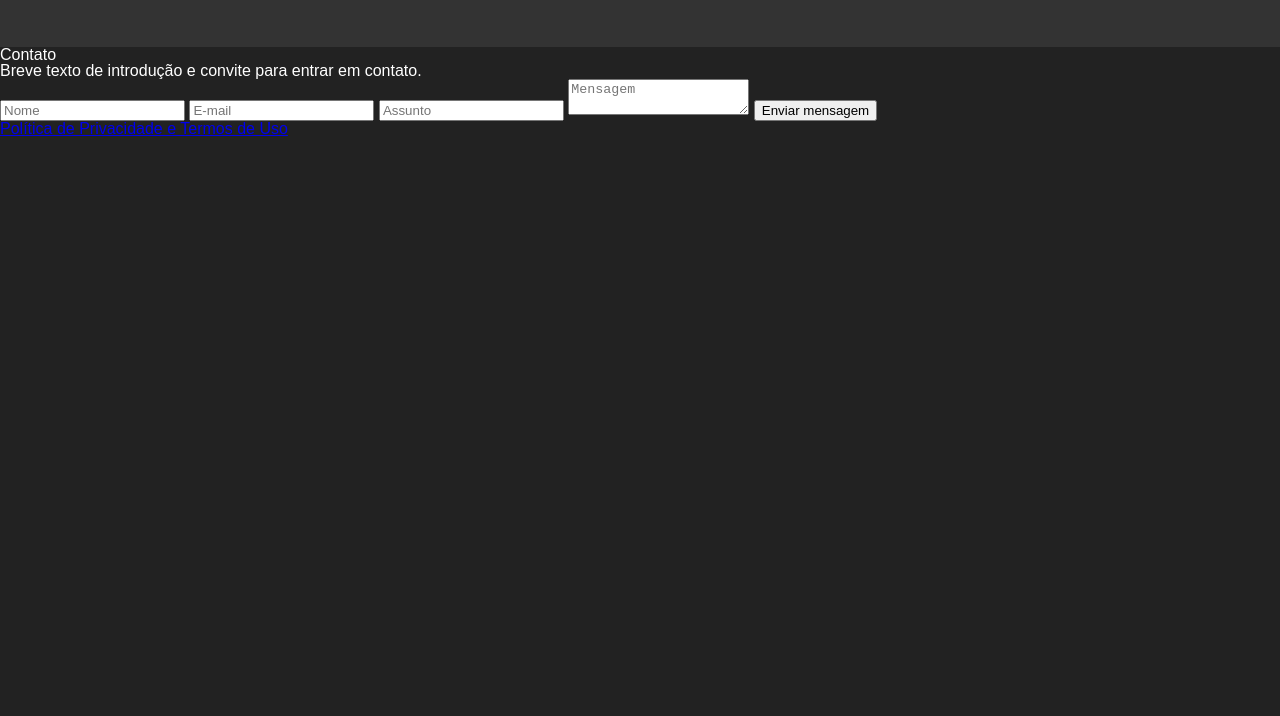
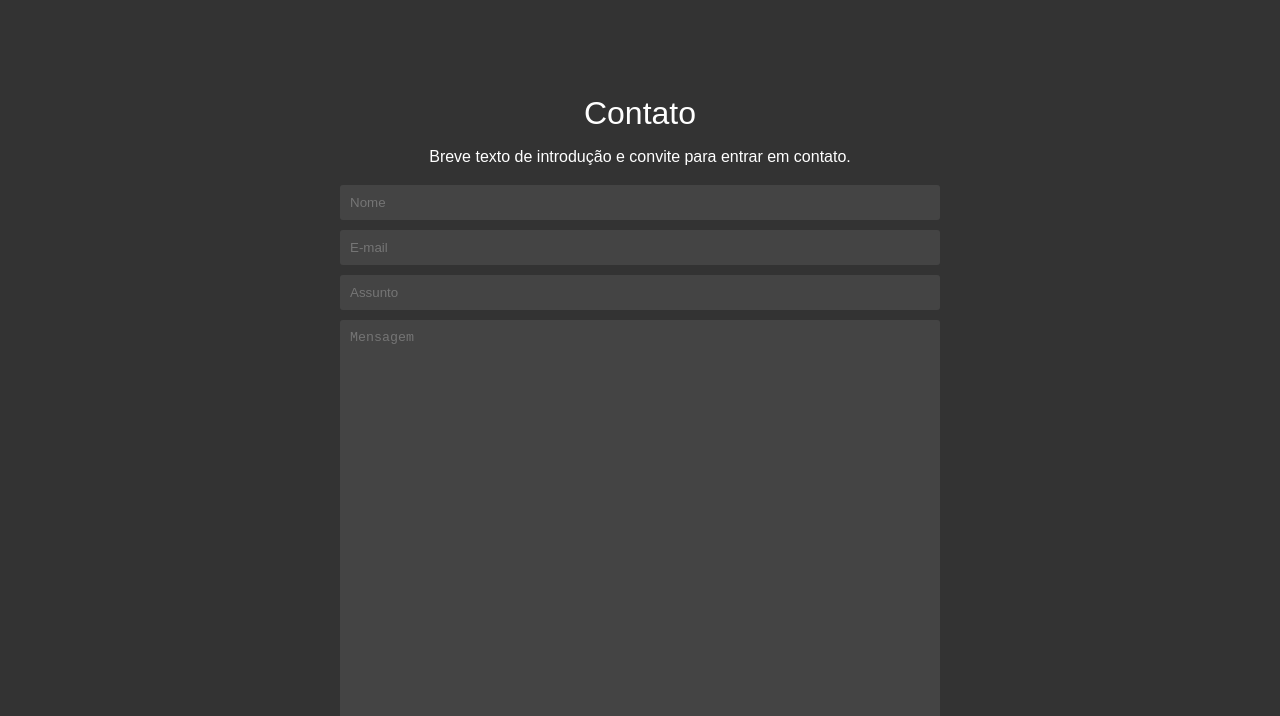
Before and after one commit to gabrielestefono/portfolio-simples, a plain HTML site: page index.html in a window 1280 px wide. Shown: the part 2264-2980 px from the top of the page. Before the commit the page ends 2401 px from the top, so only its background shows below. Drawn offline with Linux system fonts and the light colour scheme.

Commit message:
CSS - Contact

```diff
--- /dev/null
+++ b/assets/css/contact/contact.css
@@ -0,0 +1,58 @@
+/* Contato */
+.contact {
+    padding: 50px;
+    text-align: center;
+    background-color: #333;
+}
+
+.contact__title{
+    margin-bottom: 20px;
+    font-size: 2rem;
+}
+
+.contact__form{
+    display: flex;
+    flex-direction: column;
+    gap: 10px;
+    max-width: 600px;
+    margin: 20px auto;
+}
+
+.contact__form--input{
+    padding: 10px;
+    background-color: #444;
+    border: none;
+    color: #fff;
+    border-radius: 3px;
+}
+
+.contact__form--textarea {
+    padding: 10px;
+    background-color: #444;
+    border: none;
+    color: #fff;
+    border-radius: 3px;
+}
+
+.contact__form--button {
+    padding: 10px 20px;
+    background-color: #666;
+    color: #fff;
+    border: none;
+    border-radius: 3px;
+    cursor: pointer;
+}
+
+.contact__list{
+    display: flex;
+    flex-direction: column;
+    gap: 10px;
+    list-style-type: none;
+    margin-top: 20px;
+}
+
+@media screen and (min-width: 768px) {
+    .contact__form--textarea {
+        height: 400px;
+    }
+}
--- a/assets/css/style.css
+++ b/assets/css/style.css
@@ -4,6 +4,7 @@
 @import url(about/about.css);
 @import url(projects/projects.css);
 @import url(ability/ability.css);
+@import url(contact/contact.css);
 
 body {
     font-family: Arial, sans-serif;
```
